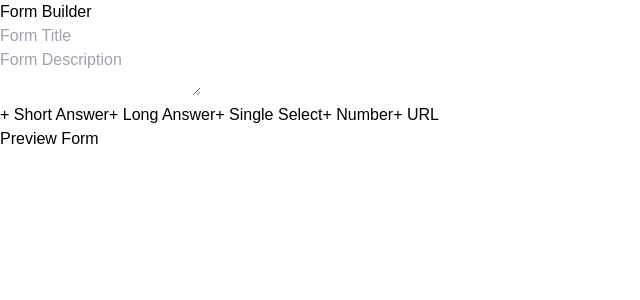
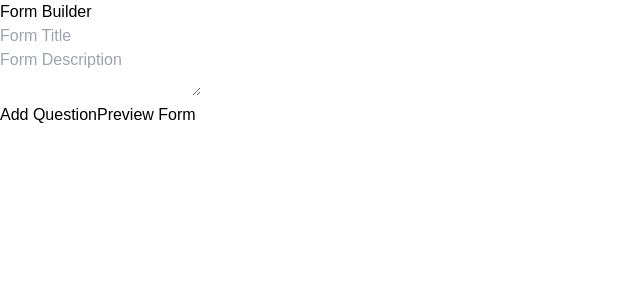
Before and after one commit to phukon/peerlist, a Next.js app: page / in a window 1280 px wide. Shown: the top 300 px of the page, without its empty margins (0-640 px from the left). Built offline with nearby package versions, Linux system fonts and the light colour scheme.

Commit message:
feat: create question blocks from a single button

```diff
--- a/src/app/components/FormBuilder.tsx
+++ b/src/app/components/FormBuilder.tsx
@@ -2,15 +2,9 @@
 import { Reorder } from 'framer-motion';
 import { useState } from 'react';
 import { v4 as uuidv4 } from 'uuid';
-import { FormData, Question, QuestionType } from '../types/form';
+import { FormData, QuestionType } from '../types/form';
 import FormPreview from './FormPreview';
-import {
-  ShortAnswerQuestion,
-  LongAnswerQuestion,
-  SingleSelectQuestion,
-  NumberQuestion,
-  URLQuestion,
-} from '@/lib/questions';
+import { ShortAnswerQuestion } from '@/lib/questions';
 import { QuestionBlock } from './QuestionBlock';
 
 export default function FormBuilder() {
@@ -23,48 +17,13 @@ export default function FormBuilder() {
 
   const [showPreview, setShowPreview] = useState(false);
 
-  const addQuestion = (type: QuestionType) => {
-    let newQuestion;
-
-    switch (type) {
-      case 'short':
-        newQuestion = new ShortAnswerQuestion('', false);
-        break;
-      case 'long':
-        newQuestion = new LongAnswerQuestion('', false);
-        break;
-      case 'single':
-        newQuestion = new SingleSelectQuestion('', ['Option 1'], false);
-        break;
-      case 'number':
-        newQuestion = new NumberQuestion('', false);
-        break;
-      case 'url':
-        newQuestion = new URLQuestion('', false);
-        break;
-    }
-
+  const addQuestion = () => {
+    const newQuestion = new ShortAnswerQuestion('', false);
     setFormData((prev) => ({
       ...prev,
       questions: [...prev.questions, newQuestion.toJSON()],
     }));
   };
-
-  // const updateQuestion = (questionId: string, updates: Partial<Question>) => {
-  //   setFormData((prev) => ({
-  //     ...prev,
-  //     questions: prev.questions.map((q) =>
-  //       q.id === questionId ? { ...q, ...updates } : q
-  //     ),
-  //   }));
-  // };
-
-  // const deleteQuestion = (questionId: string) => {
-  //   setFormData((prev) => ({
-  //     ...prev,
-  //     questions: prev.questions.filter((q) => q.id !== questionId),
-  //   }));
-  // };
 
   const handlePreview = () => {
     setShowPreview(true);
@@ -119,43 +78,13 @@ export default function FormBuilder() {
         </Reorder.Group>
       </div>
 
-      <div className="flex gap-2 flex-wrap">
-        <button
-          type="button"
-          onClick={() => addQuestion('short')}
-          className="bg-gray-200 px-4 py-2 rounded hover:bg-gray-300"
-        >
-          + Short Answer
-        </button>
-        <button
-          type="button"
-          onClick={() => addQuestion('long')}
-          className="bg-gray-200 px-4 py-2 rounded hover:bg-gray-300"
-        >
-          + Long Answer
-        </button>
-        <button
-          type="button"
-          onClick={() => addQuestion('single')}
-          className="bg-gray-200 px-4 py-2 rounded hover:bg-gray-300"
-        >
-          + Single Select
-        </button>
-        <button
-          type="button"
-          onClick={() => addQuestion('number')}
-          className="bg-gray-200 px-4 py-2 rounded hover:bg-gray-300"
-        >
-          + Number
-        </button>
-        <button
-          type="button"
-          onClick={() => addQuestion('url')}
-          className="bg-gray-200 px-4 py-2 rounded hover:bg-gray-300"
-        >
-          + URL
-        </button>
-      </div>
+      <button
+        type="button"
+        onClick={addQuestion}
+        className="bg-gray-200 px-4 py-2 rounded hover:bg-gray-300 w-full"
+      >
+        Add Question
+      </button>
 
       <button
         onClick={handlePreview}
--- a/src/app/components/QuestionBlock.tsx
+++ b/src/app/components/QuestionBlock.tsx
@@ -5,6 +5,13 @@ import { ReorderIcon } from './icon/GrabHandle';
 import { Question, FormData } from '../types/form';
 import { updateQuestion, deleteQuestion } from '@/lib/questionUtils';
 import { Dispatch, SetStateAction } from 'react';
+import {
+  ShortAnswerQuestion,
+  LongAnswerQuestion,
+  SingleSelectQuestion,
+  NumberQuestion,
+  URLQuestion,
+} from '@/lib/questions';
 
 interface Props {
   question: Question;
@@ -24,6 +31,38 @@ export const QuestionBlock = ({ question, setFormData }: Props) => {
     deleteQuestion(question.id, setFormData);
   };
 
+  const questionTypes = [
+    { type: 'short', label: 'Short Answer' },
+    { type: 'long', label: 'Long Answer' },
+    { type: 'single', label: 'Single Select' },
+    { type: 'number', label: 'Number' },
+    { type: 'url', label: 'URL' },
+  ] as const;
+
+  const handleTypeChange = (newType: Question['type']) => {
+    let updatedQuestion;
+
+    switch (newType) {
+      case 'short':
+        updatedQuestion = new ShortAnswerQuestion(question.question, question.required);
+        break;
+      case 'long':
+        updatedQuestion = new LongAnswerQuestion(question.question, question.required);
+        break;
+      case 'single':
+        updatedQuestion = new SingleSelectQuestion(question.question, ['Option 1'], question.required);
+        break;
+      case 'number':
+        updatedQuestion = new NumberQuestion(question.question, question.required);
+        break;
+      case 'url':
+        updatedQuestion = new URLQuestion(question.question, question.required);
+        break;
+    }
+
+    handleUpdateQuestion(updatedQuestion.toJSON());
+  };
+
   return (
     <Reorder.Item
       value={question}
@@ -32,6 +71,7 @@ export const QuestionBlock = ({ question, setFormData }: Props) => {
       dragControls={dragControls}
     >
       <div key={question.id} className="border p-4 rounded">
+        <div className="flex gap-2 mb-2">
           <input
             type="text"
             placeholder="Question"
@@ -39,8 +79,20 @@ export const QuestionBlock = ({ question, setFormData }: Props) => {
             onChange={(e) =>
               handleUpdateQuestion({ question: e.target.value })
             }
-          className="w-full p-2 border rounded mb-2"
+            className="flex-1 p-2 border rounded"
           />
+          <select
+            value={question.type}
+            onChange={(e) => handleTypeChange(e.target.value as Question['type'])}
+            className="p-2 border rounded bg-white"
+          >
+            {questionTypes.map(({ type, label }) => (
+              <option key={type} value={type}>
+                {label}
+              </option>
+            ))}
+          </select>
+        </div>
         {question.type === 'single' && (
           <div className="space-y-2">
             {question.options?.map((option, index) => (
```
Lines whose indentation alone changed are shown as unchanged.
